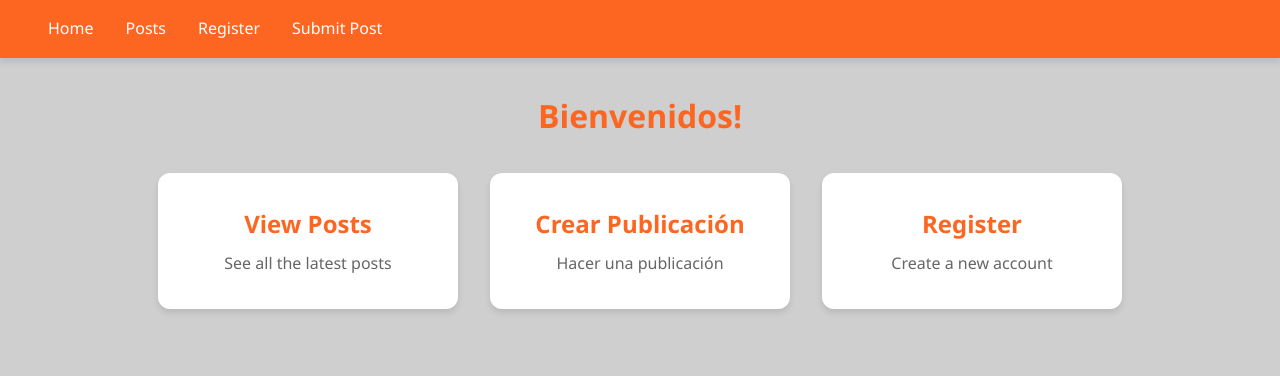
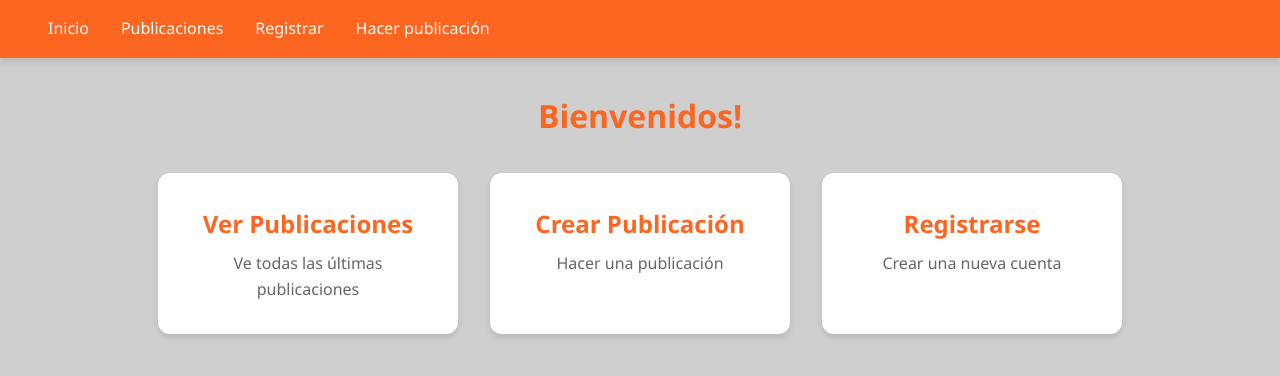
Before and after one commit to FranciscoPerezUS/cbd_project, a React (Create React App) app in the folder frontend/: page / in a window 1280 px wide. Shown: the top 376 px of the page. Built offline with nearby package versions, Linux system fonts and the light colour scheme.

Commit message:
fix: translate text

```diff
--- a/frontend/src/App.js
+++ b/frontend/src/App.js
@@ -58,7 +58,7 @@ function Posts() {
 
   return (
     <div className="posts-container">
-      <h1>All Posts</h1>
+      <h1>Publicaciones</h1>
       <ul className="posts-list">
         {posts.map((post, index) => (
           <li key={index} className="post-item">
@@ -104,9 +104,9 @@ function Posts() {
         boxShadow: 'var(--box-shadow)',
       }}
     >
-      <h2 style={{ marginBottom: '1rem', color: 'var(--primary-color)' }}>Confirm Like</h2>
+      <h2 style={{ marginBottom: '1rem', color: 'var(--primary-color)' }}>Confirmar Me gusta</h2>
       <form onSubmit={handleLike}>
-        <label>Username</label>
+        <label>Nombre de usuario</label>
         <input
           type="text"
           name="username"
@@ -116,7 +116,7 @@ function Posts() {
           required
         />
 
-        <label>Password</label>
+        <label>Contraseña</label>
         <input
           type="password"
           name="password"
@@ -128,14 +128,14 @@ function Posts() {
 
         <div style={{ display: 'flex', gap: '1rem', marginTop: '1rem' }}>
           <button type="submit" className="register-button">
-            <span className="button-text">Confirm</span>
+            <span className="button-text">Confirmar</span>
           </button>
           <button
             type="button"
             onClick={() => setLikeModal({ isOpen: false, postId: null })}
             className="register-button"
           >
-            <span className="button-text">Cancel</span>
+            <span className="button-text">Cancelar</span>
           </button>
         </div>
       </form>
@@ -174,24 +174,24 @@ function Register() {
 
   return (
       <div className="register-container">
-        <h1>Register</h1>
+        <h1>Registrarse</h1>
     <form className="register-form" onSubmit={handleUserSubmit}>
 
       {/* inputs */}
-      <label>Name</label>
+      <label>Nombre</label>
       <input type="text" name="name" placeholder="Name" value={userForm.name} onChange={handleInputChange} required />
 
-      <label>Email</label>
+      <label>Correo</label>
       <input type="email" name="email" placeholder="Email" value={userForm.email} onChange={handleInputChange} required />
 
-      <label>Username</label>
+      <label>Nombre de usuario</label>
       <input type="text" name="username" placeholder="Username" value={userForm.username} onChange={handleInputChange} required />
 
-      <label>Password</label>
+      <label>Contraseña</label>
       <input type="password" name="password" placeholder="Password" value={userForm.password} onChange={handleInputChange} required />
 
       <button className="register-button" type="submit">
-        <span className="button-text">Register</span>
+        <span className="button-text">Registrarse</span>
       </button>
     </form>
   </div>
@@ -231,7 +231,7 @@ function SubmitPost() {
         <input
           type="text"
           name="title"
-          placeholder="Title"
+          placeholder="Título"
           value={postForm.title}
           onChange={handleInputChange}
           required
@@ -240,7 +240,7 @@ function SubmitPost() {
         <input
           type="text"
           name="description"
-          placeholder="Description"
+          placeholder="Descripción"
           value={postForm.description}
           onChange={handleInputChange}
           required
@@ -249,7 +249,7 @@ function SubmitPost() {
         <input
           type="text"
           name="username"
-          placeholder="Username"
+          placeholder="Nombre de usuario"
           value={postForm.username}
           onChange={handleInputChange}
           required
@@ -258,7 +258,7 @@ function SubmitPost() {
         <input
           type="password"
           name="password"
-          placeholder="Password"
+          placeholder="Contraseña"
           value={postForm.password}
           onChange={handleInputChange}
           required
@@ -279,16 +279,16 @@ function Home() {
           <h1>Bienvenidos!</h1>
           <div className="navigation-cards">
             <Link to="/posts" className="nav-card">
-              <h2>View Posts</h2>
-              <p>See all the latest posts</p>
+              <h2>Ver Publicaciones</h2>
+              <p>Ve todas las últimas publicaciones</p>
             </Link>
             <Link to="/submit-post" className="nav-card">
               <h2>Crear Publicación</h2>
               <p>Hacer una publicación</p>
             </Link>
             <Link to="/register" className="nav-card">
-              <h2>Register</h2>
-              <p>Create a new account</p>
+              <h2>Registrarse</h2>
+              <p>Crear una nueva cuenta</p>
             </Link>
           </div>
         </div>
@@ -301,10 +301,10 @@ function App() {
     <Router>
       <div>
         <nav className="main-nav">
-          <Link to="/" className="nav-link">Home</Link>
-          <Link to="/posts" className="nav-link">Posts</Link>
-          <Link to="/register" className="nav-link">Register</Link>
-          <Link to="/submit-post" className="nav-link">Submit Post</Link>
+          <Link to="/" className="nav-link">Inicio</Link>
+          <Link to="/posts" className="nav-link">Publicaciones</Link>
+          <Link to="/register" className="nav-link">Registrar</Link>
+          <Link to="/submit-post" className="nav-link">Hacer publicación</Link>
         </nav>
         <Routes>
           <Route path="/" element={<Home />} />
```
